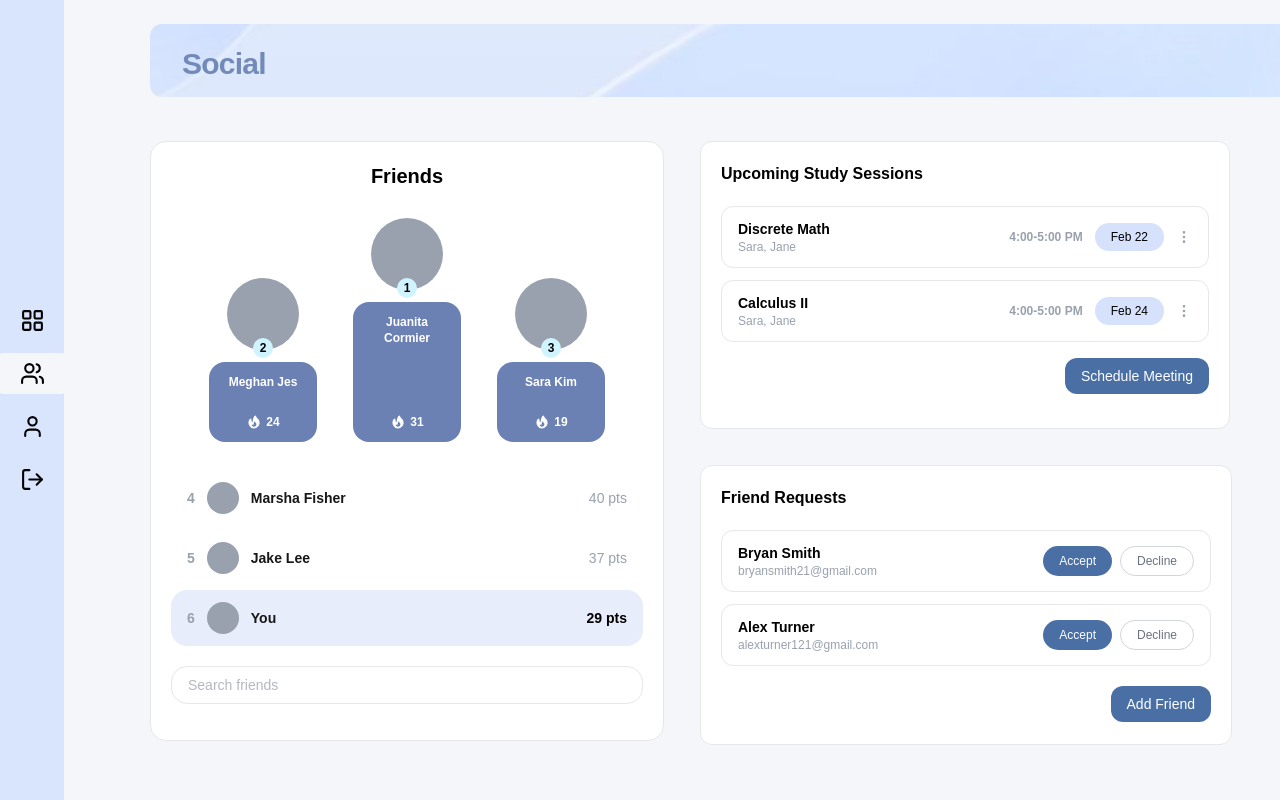
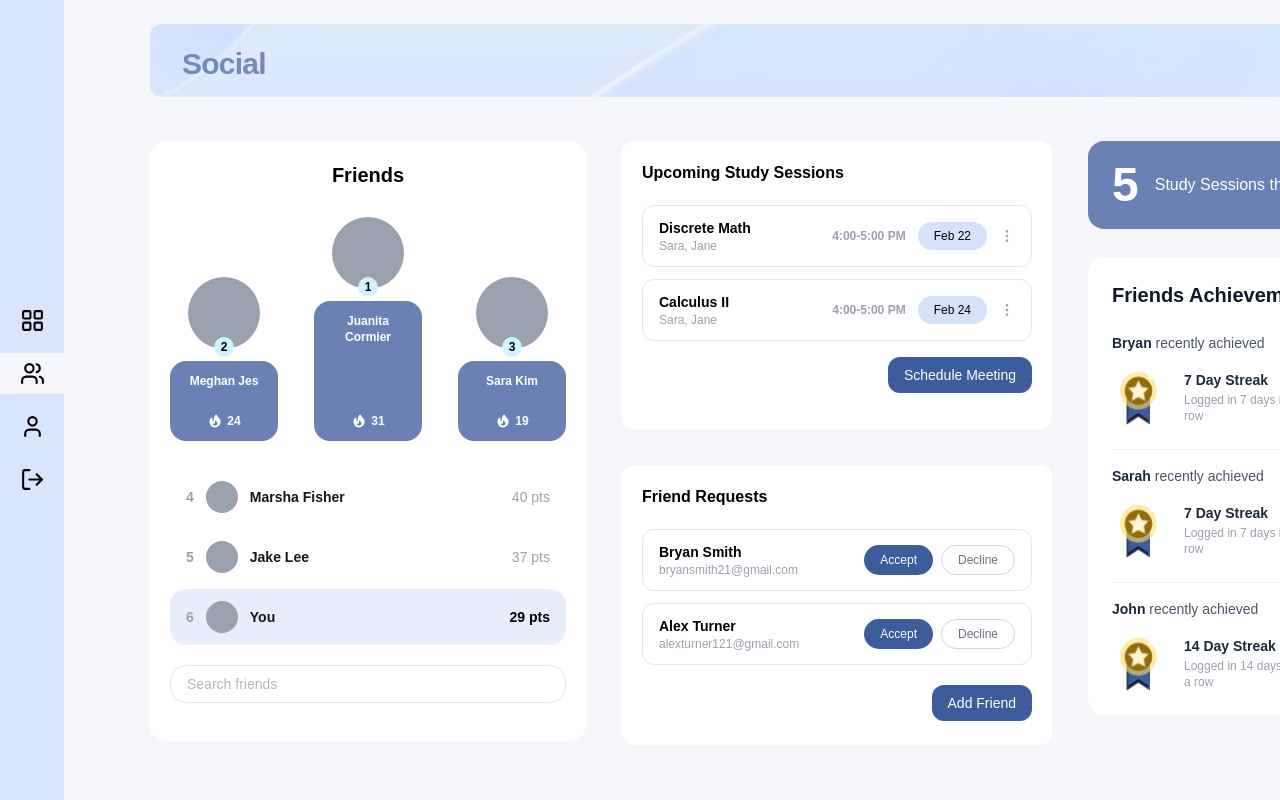
Before and after one commit to acm-projects/Socratic, a Next.js app in the folder frontend/: page /social in a window 1280 px wide. Shown: the top 800 px of the page. Built offline with nearby package versions, Linux system fonts and the light colour scheme.

Commit message:
updated Socials and Save for review on chat

```diff
--- a/frontend/app/components/ChatUI.js
+++ b/frontend/app/components/ChatUI.js
@@ -1,12 +1,21 @@
 "use client"
 import { useState } from "react";
-import { CircleArrowUp } from 'lucide-react';
+import { CircleArrowUp, Bookmark } from 'lucide-react';
 
 
 export default function ChatUI(){
 
       const [input, setInput] = useState("");
       const [messages,setMessages] = useState([]);
+      const [saved, setSaved] = useState([]);
+
+function handleSave(content) {
+  if (saved.includes(content)) {
+    setSaved(saved.filter(s => s !== content));
+  } else {
+    setSaved([...saved, content]);
+  }
+}
 
       function handleSend(){
         if (!input) return;
@@ -26,20 +35,31 @@ export default function ChatUI(){
                 {message.role === "user" ?
                 (
                     <div className = "flex flex-col items-end gap-1">
-                    <div className = "border border-gray-200 rounded-xl px-4 py-2 text-sm text-gray-600 max-w-xs">
+                    <div className = "border border-gray-200 rounded-xl px-4 py-2 text-md text-gray-600 max-w-xs">
                     {message.content}
                     </div>
                     <div className = "flex gap-1">
                     {[1,2,3,4,5].map(dot =>(
-                        <div key={dot} className = {`w-2 h-2 rounded-full ${dot <= message.score ? "bg-green-400" : "bg-gray-200"}`} />
+                        <div key={dot} className = {`w-3 h-3 rounded-full ${dot <= message.score ? "bg-green-400" : "bg-gray-200"}`} />
 
                     ))}
                     </div>
                      </div>
                     ) : (
-                 <div className="text-sm text-gray-700 max-w-lg">
-                 {message.content}
-                 </div>
+<div className="flex flex-col gap-2">
+  <div className="text-sm text-gray-700 max-w-lg">
+    {message.content}
+  </div>
+  <button
+    onClick={() => handleSave(message.content)}
+    className="flex items-center gap-2 border border-gray-300 rounded-lg px-3 py-1.5 text-xs font-semibold w-fit hover:bg-gray-50">
+    <Bookmark
+      size={14}
+      className={saved.includes(message.content) ? "text-black fill-black" : "text-gray-500"}
+    />
+    SAVE FOR REVIEW
+  </button>
+</div>
                  )}
                  </div>
                 ))}
@@ -51,17 +71,19 @@ export default function ChatUI(){
                 <div className = "flex items-center w-3/4 justify-between border border-gray-200 shadow-md  rounded-xl px-6 py-4 bg-white">
                     <input
                     value={input}
+                    onKeyDown={(e) => { if (e.key === "Enter") handleSend(); }}
                     onChange={(e)=> setInput(e.target.value)}
                     className="w-full outline-none bg-transparent text-sm text-gray-500"
                     placeholder="Ask Socratic AI"
                     />
 
-                    <CircleArrowUp size={20} color="black"  onClick = {handleSend} className="cursor-pointer"/>
+                    <CircleArrowUp size={20} color="black"  onClick = {handleSend} className="cursor-pointer" />
 
 
                 </div>
                 <p className ="text-center text-xs text-gray-500" >Ask deeper questions to improve depth scoring.  Learn more about Socratic’s question scoring. </p>
             </div>
+
         </div>
 
     );
--- a/frontend/app/components/socialcomponents/Leaderboard.js
+++ b/frontend/app/components/socialcomponents/Leaderboard.js
@@ -39,7 +39,7 @@ const searchResults = searchQuery ? friends.filter(f => f.name.toLowerCase().inc
     return(
 
 
-            <div className = "bg-white w-[650px] h-[600px] rounded-2xl p-5 mt-5 items-center flex flex-col gap-7 border border-gray-200">
+            <div className = "bg-white w-[500px] h-[600px] rounded-2xl p-5 mt-5 items-center flex flex-col gap-7">
                 <h2 className = "text-xl text-center font-semibold text-black">
                         Friends
                 </h2>
--- a/frontend/app/components/socialcomponents/Requests.js
+++ b/frontend/app/components/socialcomponents/Requests.js
@@ -28,7 +28,7 @@ function declineRequest(id) {
 
 
     return(
-            <div className="bg-white w-133 h-70 rounded-xl p-5 mt-5 border border-gray-200">
+            <div className="bg-white w-[430px]] h-70 rounded-xl p-5 mt-5">
             <div className = "flex flex-col gap-5">
             <h2 className="text-l font-semibold text-black">Friend Requests</h2>
             <div className = "flex flex-col gap-3">
@@ -47,7 +47,7 @@ function declineRequest(id) {
             <div className = "flex gap-2">
                 <button
                 onClick={() => acceptRequest(request.id)}
-                  className="cursor-pointer bg-[#4A6FA5] hover:bg-[#3a5a8a] text-white text-xs font-medium px-4 py-1.5 rounded-full">
+                  className="cursor-pointer bg-[#3D5C9B] hover:bg-[#3a5a8a] text-white text-xs font-medium px-4 py-1.5 rounded-full">
                   Accept
                 </button>
                 <button
@@ -67,7 +67,7 @@ function declineRequest(id) {
         <div className="flex justify-end">
           <button
           onClick ={() => setShowAddFriend(true)}
-          className="cursor-pointer flex items-center gap-2 bg-[#4A6FA5] hover:bg-[#3a5a8a] text-white text-sm font-medium px-4 py-2 rounded-xl">
+          className="cursor-pointer flex items-center gap-2 bg-[#3D5C9B] hover:bg-[#3a5a8a] text-white text-sm font-medium px-4 py-2 rounded-xl">
             Add Friend
           </button>
         </div>
--- /dev/null
+++ b/frontend/app/components/socialcomponents/RightPanel.js
@@ -0,0 +1,47 @@
+import { CheckCircle } from "lucide-react";
+
+
+
+const friendAchievements = [
+  { name: "Bryan", streak: "7 Day Streak", detail: "Logged in 7 days in a row", icon: "medal.png" },
+  { name: "Sarah", streak: "7 Day Streak", detail: "Logged in 7 days in a row", icon: "medal.png" },
+    { name: "John", streak: "14 Day Streak", detail: "Logged in 14 days in a row", icon: "medal.png" },
+
+];
+
+export default function RightPanel() {
+  return (
+    <div className="flex flex-col gap-7 w-72 mt-5 min-w-[280px]">
+      {/* Study Sessions This Week */}
+      <div className="flex items-center gap-4 bg-[#6B80B3] text-white rounded-2xl px-6 py-5">
+        <span className="text-5xl font-bold">5</span>
+        <span className="text-base leading-snug">Study Sessions this week</span>
+      </div>
+
+      {/* Friends Achievements */}
+      <div className="bg-white rounded-2xl p-6 flex flex-col gap-6">
+        <p className="text-xl font-bold text-gray-900">Friends Achievements</p>
+
+        {friendAchievements.map((a, i) => (
+          <div key={a.name} className={i !== 0 ? "pt-4 border-t border-gray-100" : ""}>
+            <p className="text-sm font-semibold text-gray-800 mb-4">
+              {a.name} <span className="font-normal text-gray-600">recently achieved</span>
+            </p>
+            <div className="flex items-center gap-4">
+<img
+  src="/medal.png"
+  alt={a.streak}
+  className="w-14 h-14 object-contain flex-shrink-0"
+/>
+              <div className="flex-1">
+                <p className="text-sm font-semibold text-gray-800">{a.streak}</p>
+                <p className="text-xs text-gray-400 mt-0.5">{a.detail}</p>
+              </div>
+              <CheckCircle className="text-green-500 w-6 h-6 flex-shrink-0" strokeWidth={1.5} />
+            </div>
+          </div>
+        ))}
+      </div>
+    </div>
+  );
+}
--- a/frontend/app/components/socialcomponents/Studysessions.js
+++ b/frontend/app/components/socialcomponents/Studysessions.js
@@ -17,7 +17,7 @@ export default function Studysession(){
 
     return(
 
-            <div className="bg-white w-[530px] h-72 rounded-xl p-5 mt-5 border border-gray-200">
+            <div className="bg-white w-[430px] h-72 rounded-xl p-5 mt-5">
 
             <div className = "flex flex-col gap-5">
             <h2 className="text-l font-semibold text-black">Upcoming Study Sessions</h2>
@@ -55,7 +55,7 @@ export default function Studysession(){
                 <div className="flex justify-end mt-4">
                 <button
                 onClick={()=> setShowModal(true)}
-                className="flex items-center gap-2 bg-[#4A6FA5] text-white text-sm font-medium px-4 py-2 rounded-xl cursor-pointer hover:bg-[#3a5a8a]">
+                className="flex items-center gap-2 bg-[#3D5C9B] text-white text-sm font-medium px-4 py-2 rounded-xl cursor-pointer hover:bg-[#3a5a8a]">
                 Schedule Meeting
                 </button>
                 </div>
--- a/frontend/app/social/page.js
+++ b/frontend/app/social/page.js
@@ -3,7 +3,7 @@ import Header from "../components/Header";
 import Leaderboard from "../components/socialcomponents/Leaderboard";
 import Studysessions from "../components/socialcomponents/Studysessions";
 import Requests from "../components/socialcomponents/Requests";
-
+import RightPanel from "../components/socialcomponents/RightPanel";
 
 export default function Home() {
     return (
@@ -11,12 +11,13 @@ export default function Home() {
             <Navbar />
             <div className="ml-[150px] pr-12 pt-6 pb-5 flex flex-col gap-6">
                 <Header title="Social" showPlus={false} />
-                <div className="flex flex-row gap-9">
+                <div className="flex flex-row gap-9 items-start">
                     <Leaderboard />
                     <div className="flex flex-col gap-4 ">
                         <Studysessions />
                         <Requests />
                     </div>
+                    <RightPanel/>
                 </div>
             </div>
         </main>
```
Also changed, not shown: frontend/app/page.js (+10 -129 lines), frontend/public/medal.png (added).
